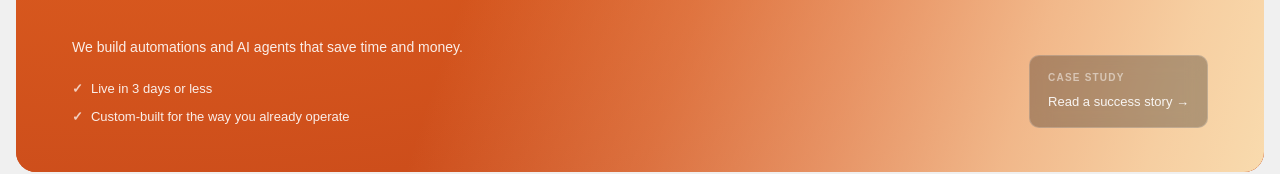
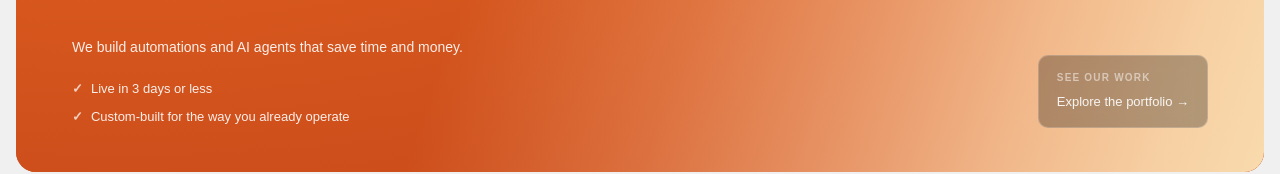
Before and after one commit to nik-ti/simple-flow-webpage, a Next.js app: page / in a window 1280 px wide. Shown: the part 620-794 px from the top of the page. Built offline with nearby package versions, Linux system fonts and the light colour scheme.

Commit message:
Route hero CTA to portfolio

```diff
--- a/package.json
+++ b/package.json
@@ -11,7 +11,8 @@
     "start": "next start",
     "lint": "eslint",
     "capture:demos": "node scripts/capture-demos.mjs",
-    "test:portfolio": "node tests/portfolio.mjs"
+    "test:portfolio": "node tests/portfolio.mjs",
+    "test:hero": "node tests/hero-cta.mjs"
   },
   "dependencies": {
     "@paper-design/shaders": "^0.0.72",
--- a/src/components/Hero.tsx
+++ b/src/components/Hero.tsx
@@ -90,9 +90,9 @@ export default function Hero() {
                 </div>
               </div>
 
-              <a href="/case-study/splendid-moving" className={styles.caseStudyCard} id="hero-case-study">
-                <span className={styles.csEyebrow}>CASE STUDY</span>
-                <span className={styles.csTagline}>Read a success story →</span>
+              <a href="/portfolio" className={styles.caseStudyCard} id="hero-case-study">
+                <span className={styles.csEyebrow}>SEE OUR WORK</span>
+                <span className={styles.csTagline}>Explore the portfolio →</span>
               </a>
             </div>
           </div>
```
Also changed, not shown: tests/hero-cta.mjs (added, +31 -0 lines), 1 other file (tests, documents, lock files or other folders).
